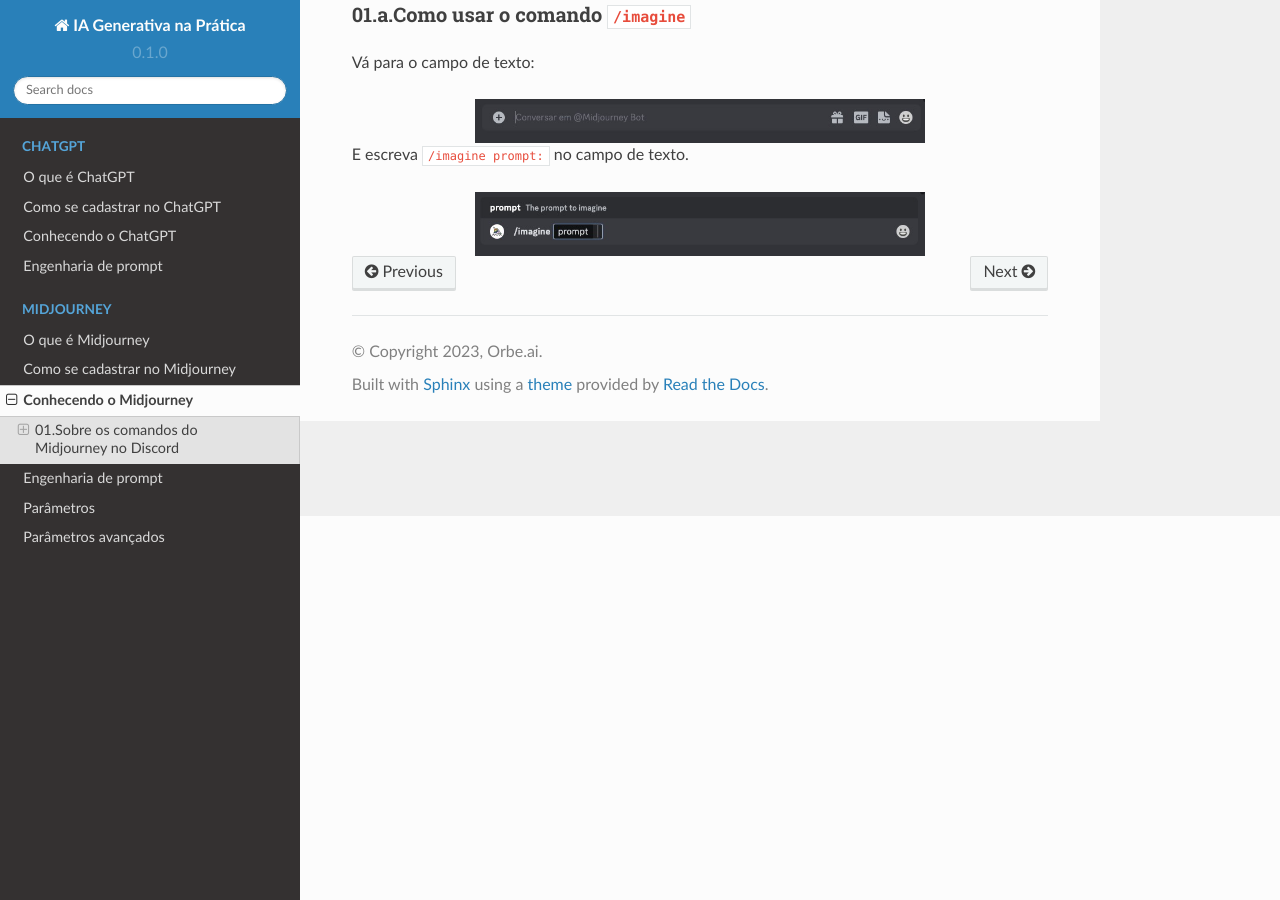
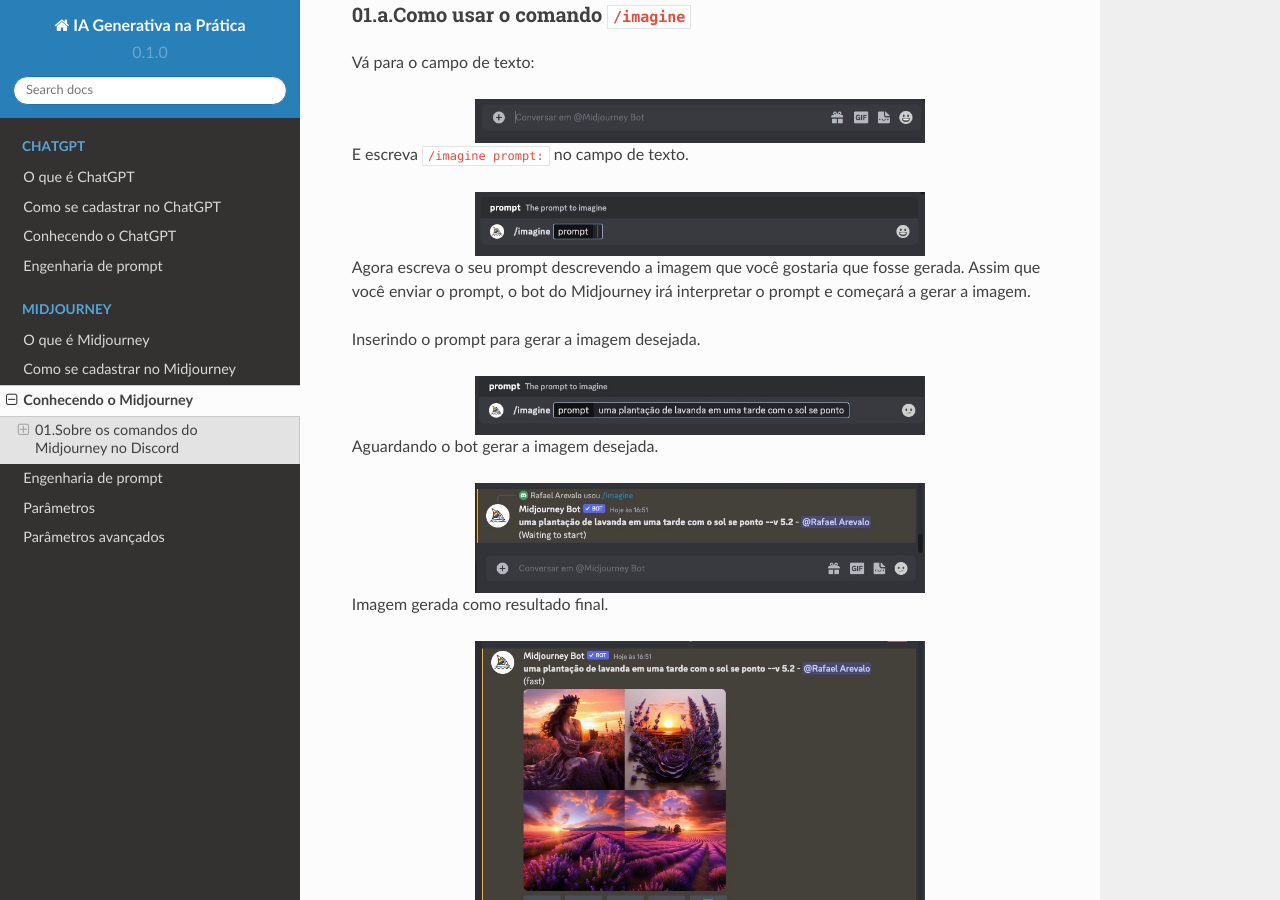
Before and after one commit to conteudo-orbeai/RTD_GENAI_V01, a Sphinx documentation site: the page built from docs/source/MIDJOURNEY/mj_conhecendo_o_mj/mj_conhecendo_o_mj.rst, in a window 1280 px wide and 900 px high, scrolled down 384 px. Built offline with Sphinx 7.4.7 and the Read the Docs theme 2.0.0, drawn with Linux system fonts in a browser that asks for light colours; pages that are not in the unit, such as notebooks, are missing from menus.

Commit message:
Update mj_conhecendo_o_mj.rst

```diff
--- a/docs/source/MIDJOURNEY/mj_conhecendo_o_mj/mj_conhecendo_o_mj.rst
+++ b/docs/source/MIDJOURNEY/mj_conhecendo_o_mj/mj_conhecendo_o_mj.rst
@@ -24,3 +24,25 @@
 .. image:: campo_de_texto_discord_imagine_prompt.jpg
    :align: center
    :width: 450
+
+Agora escreva o seu prompt descrevendo a imagem que você gostaria que fosse gerada.
+Assim que você enviar o prompt, o bot do Midjourney irá interpretar o prompt e começará a gerar a imagem.
+
+Inserindo o prompt para gerar a imagem desejada.
+
+.. image:: primeiro_prompt.jpg
+   :align: center
+   :width: 450
+
+
+Aguardando o bot gerar a imagem desejada.
+
+.. image:: bot_gerando_a_imagem.jpg
+   :align: center
+   :width: 450
+
+Imagem gerada como resultado final.
+
+.. image:: primeira_imagem_no_midjourney.jpg
+   :align: center
+   :width: 450
```
